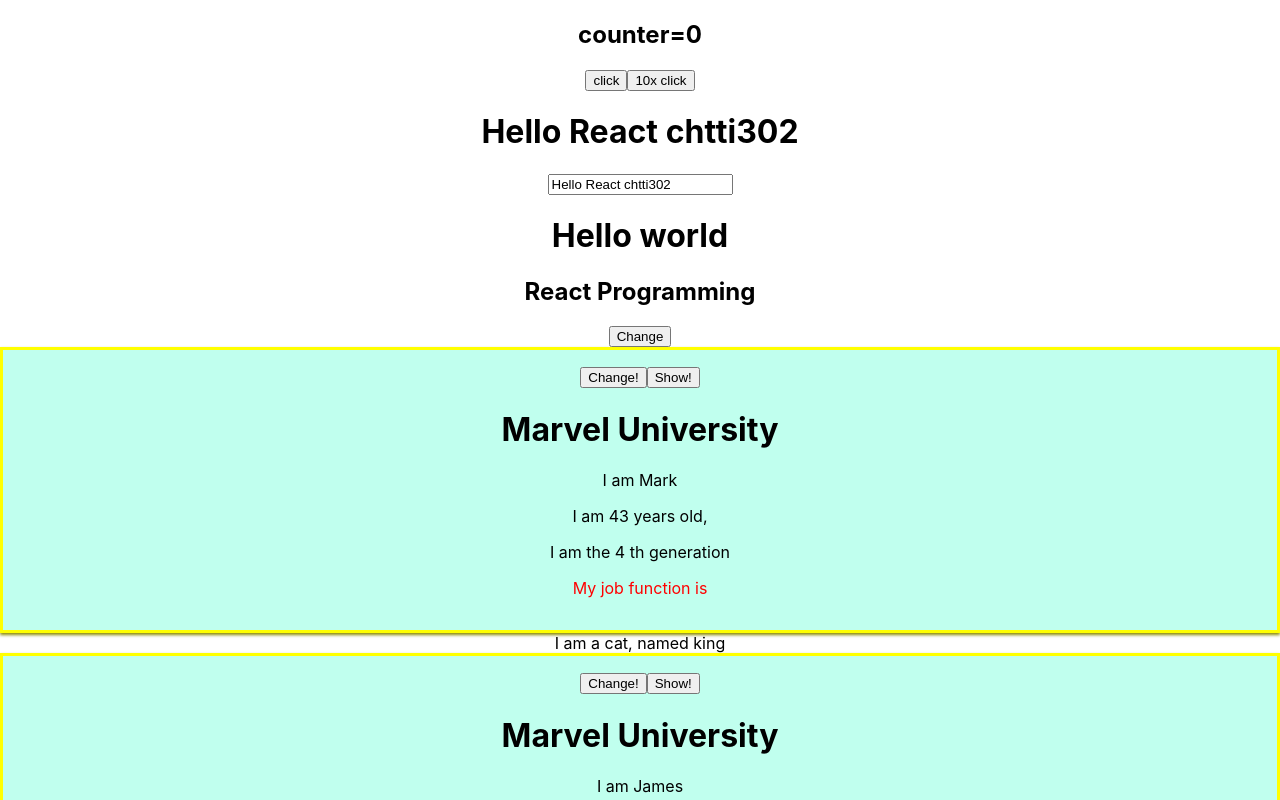
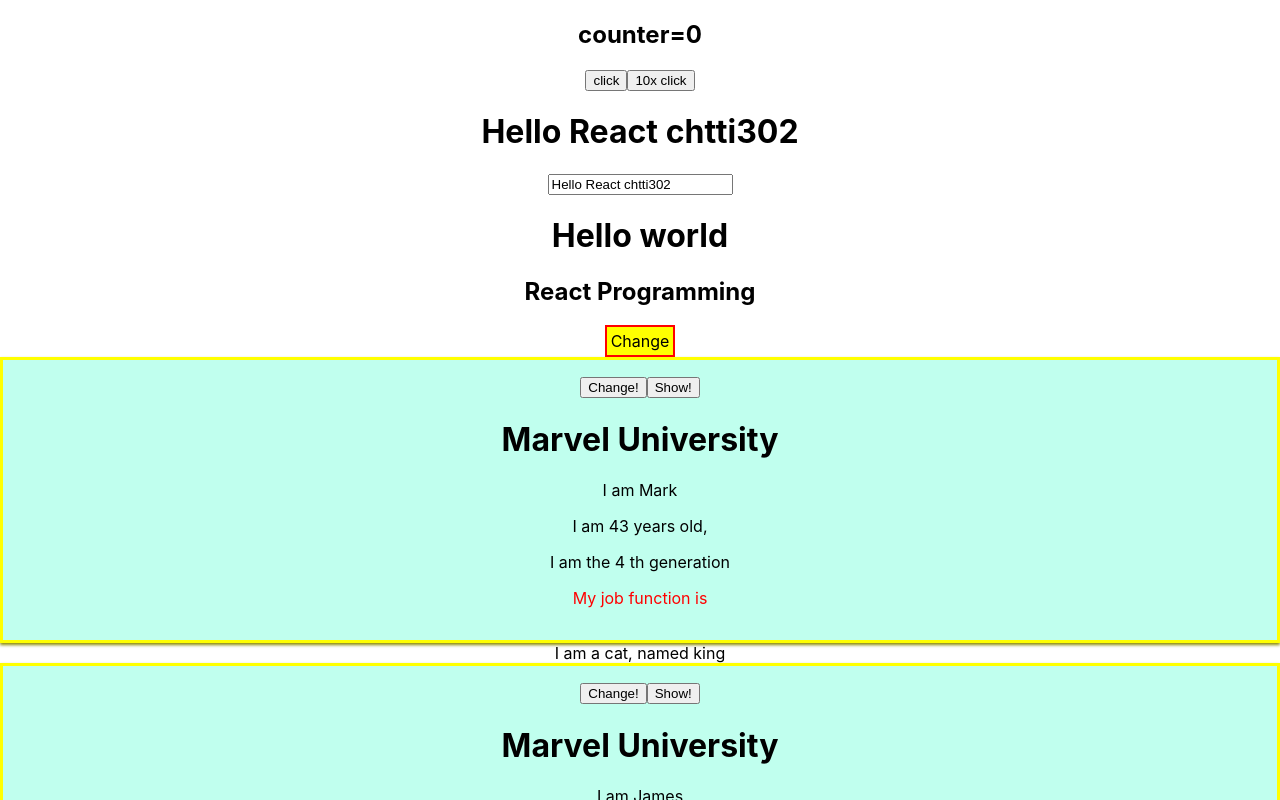
Before and after one commit to kc14017/cht_react_0810, a React (Create React App) app in the folder lab3_react_start/: page / in a window 1280 px wide. Shown: the top 800 px of the page. Built offline with nearby package versions, Linux system fonts and the light colour scheme.

Commit message:
apply css  to banner

```diff
--- a/lab3_react_start/src/App.js
+++ b/lab3_react_start/src/App.js
@@ -9,8 +9,8 @@
 import Banner from './components/Banner';
 
 class App extends Component {
-  titleChangeListener = e => {
-    this.setState({ title: e.target.value })
+  titleChangeListener = event => {
+    this.setState({ title: event.target.value })
   }
   state = {
     persons: [
@@ -37,18 +37,26 @@
     })
   }
   render() {
+    const style = {
+      background: "yellow",
+      font: "inherit",
+      border: "2px solid red",
+      padding: "4px",
+      cursor: 'pointer'
+    }
+
     return (
       <div className="App">
         <Counter step="2" />
         <h1>{this.state.title}</h1>
         <Banner clickCallback={this.titleChangeListener}
-        name={this.state.title} />
+          name={this.state.title} />
         <Dashboard1 />
         <Dashboard2 />
         {
           // <button onClick={this.changeNameHandler.bind(this, "One Punch Man")}>Change</button>
         }
-        <button onClick={() => this.changeNameHandler("one Punch Man")}>Change</button>
+        <button style={style} onClick={() => this.changeNameHandler("one Punch Man")}>Change</button>
         <Person
           clickCallback={this.changeNameHandler.bind(this, "Peter Pan")}
           name={this.state.persons[0].name}
```
